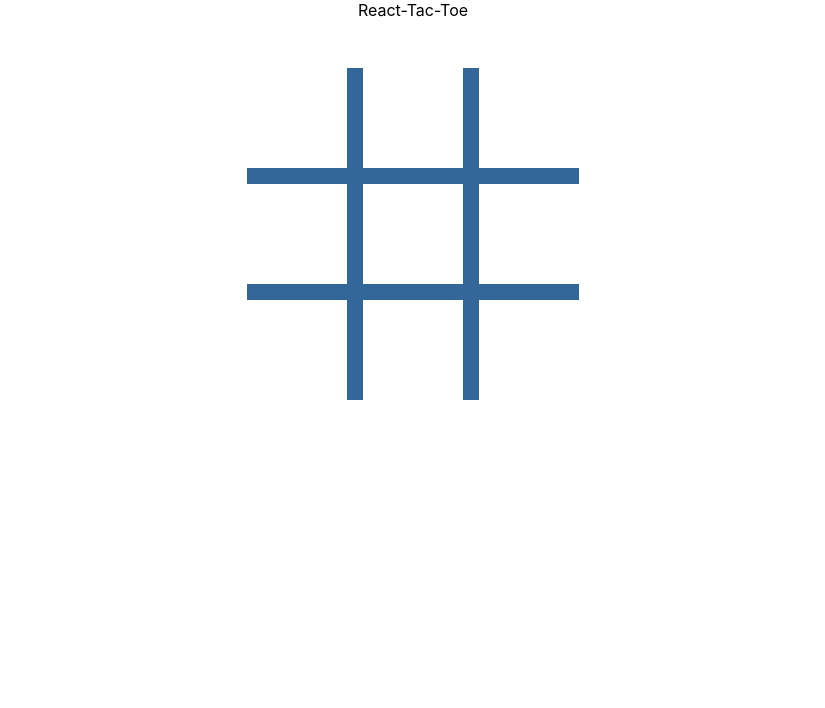
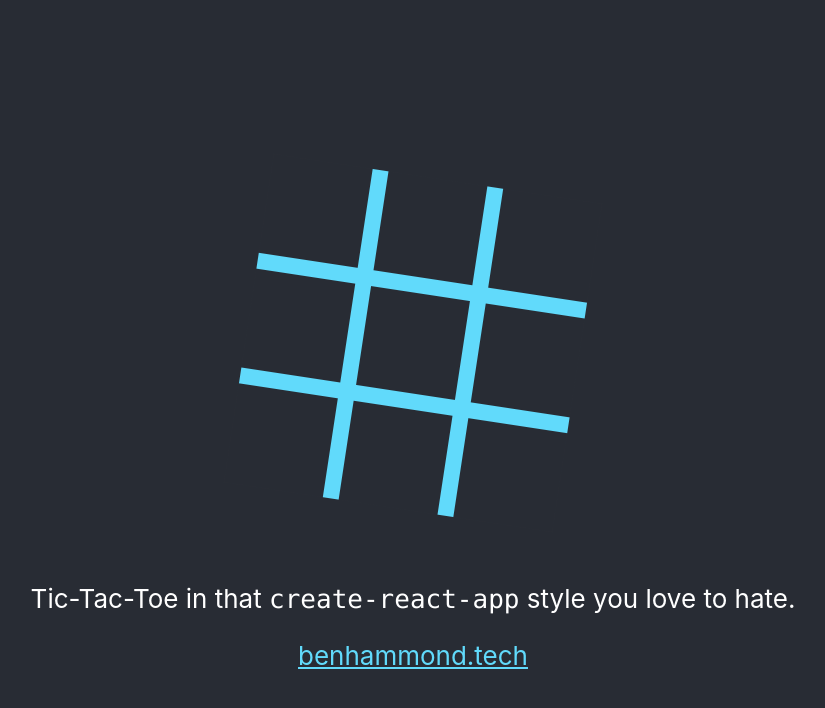
Before and after one commit to benhammondmusic/react-tac-toe, a React (Create React App) app: page / in a window 1280 px wide. Shown: the top 708 px of the page, without its empty margins (227-1052 px from the left). Built offline with nearby package versions, Linux system fonts and the light colour scheme.

Commit message:
make board like create react app, fix win logic

```diff
--- a/src/App.css
+++ b/src/App.css
@@ -3,4 +3,39 @@
   flex-direction: column;
   justify-content: center;
   align-items: center;
+  text-align: center;
+
+  background-color: #282c34;
+  min-height: 100vh;
+  font-size: calc(10px + 2vmin);
+  color: white;
 }
+
+.App-link {
+  color: #61dafb;
+}
+
+/* SPIN THE GAME BOARD  */
+@media (prefers-reduced-motion: no-preference) {
+  .GameBoard {
+    animation: App-logo-spin infinite 20s linear;
+  }
+}
+
+@keyframes App-logo-spin {
+  from {
+    transform: rotate(0deg);
+  }
+  to {
+    transform: rotate(360deg);
+  }
+}
+
+/*
+
+.App-logo {
+  height: 40vmin;
+  pointer-events: none;
+}
+
+*/
--- a/src/App.jsx
+++ b/src/App.jsx
@@ -1,13 +1,28 @@
+import { useState } from 'react';
 import './App.css';
 import TicTacToe from './TicTacToe/TicTacToe.jsx';
 
 function App() {
+  const [message, setMessage] = useState('benhammond.tech');
+
+  const displayWinner = (winner) => {
+    setMessage(`${winner} is the winner!`);
+  };
+
   return (
     <div className="App">
-      <header className="App-header">React-Tac-Toe</header>
-      <main>
-        <TicTacToe />
+      <main className="GameBoard">
+        <TicTacToe displayWinner={displayWinner} />
       </main>
+
+      <footer>
+        <p>
+          Tic-Tac-Toe in that <code>create-react-app</code> style you love to hate.
+        </p>
+        <a className="App-link" href="https://benhammond.tech">
+          {message}
+        </a>
+      </footer>
     </div>
   );
 }
--- a/src/Space/Space.css
+++ b/src/Space/Space.css
@@ -1,7 +1,8 @@
 .Space {
   width: 100px;
   height: 100px;
-  background-color: white;
+  background-color: #282c34;
+  color: #61dafb;
   display: flex;
   align-items: center;
   justify-content: center;
--- a/src/TicTacToe/TicTacToe.css
+++ b/src/TicTacToe/TicTacToe.css
@@ -1,5 +1,5 @@
 .TicTacToe {
-  background-color: #336699;
+  background-color: #61dafb;
   border: none;
   margin: 3rem;
   display: grid;
--- a/src/TicTacToe/TicTacToe.jsx
+++ b/src/TicTacToe/TicTacToe.jsx
@@ -2,10 +2,10 @@ import './TicTacToe.css';
 import Space from '../Space/Space';
 import React, { useEffect, useState } from 'react';
 
-const TicTacToe = () => {
+const TicTacToe = ({ displayWinner }) => {
   const [marks, setMarks] = useState([...Array(9)]);
   const [markToPlay, setMarkToPlay] = useState('X');
-  let winner = null;
+  const [winner, setWinner] = useState(null);
 
   const checkWinner = (marks) => {
     // console.log('checking winner:', marks);
@@ -34,6 +34,8 @@ const TicTacToe = () => {
     // BACKSLASH
     if (marks[0] + marks[4] + marks[8] === 'XXX') return 'X';
     if (marks[0] + marks[4] + marks[8] === 'OOO') return 'O';
+
+    return null;
   };
 
   const playSpace = (idx) => {
@@ -42,12 +44,17 @@ const TicTacToe = () => {
       // update array in state
       marks[idx] = markToPlay;
       setMarks(marks);
-      winner = checkWinner(marks);
+      setWinner(checkWinner(marks));
 
-      // switch player if no winner
-      winner ? alert('WIN') : setMarkToPlay(markToPlay === 'X' ? 'O' : 'X');
+      // switch player
+      setMarkToPlay(markToPlay === 'X' ? 'O' : 'X');
     }
   };
+
+  useEffect(() => {
+    // reset if winner
+    if (winner) displayWinner(winner);
+  }, [winner]);
 
   // update the board display in DOM
   useEffect(() => {
--- a/src/index.css
+++ b/src/index.css
@@ -1,13 +1,11 @@
 body {
   margin: 0;
-  font-family: -apple-system, BlinkMacSystemFont, 'Segoe UI', 'Roboto', 'Oxygen',
-    'Ubuntu', 'Cantarell', 'Fira Sans', 'Droid Sans', 'Helvetica Neue',
-    sans-serif;
+  font-family: -apple-system, BlinkMacSystemFont, 'Segoe UI', 'Roboto', 'Oxygen', 'Ubuntu', 'Cantarell', 'Fira Sans', 'Droid Sans', 'Helvetica Neue', sans-serif;
   -webkit-font-smoothing: antialiased;
   -moz-osx-font-smoothing: grayscale;
+  background-color: #282c34;
 }
 
 code {
-  font-family: source-code-pro, Menlo, Monaco, Consolas, 'Courier New',
-    monospace;
+  font-family: source-code-pro, Menlo, Monaco, Consolas, 'Courier New', monospace;
 }
```
